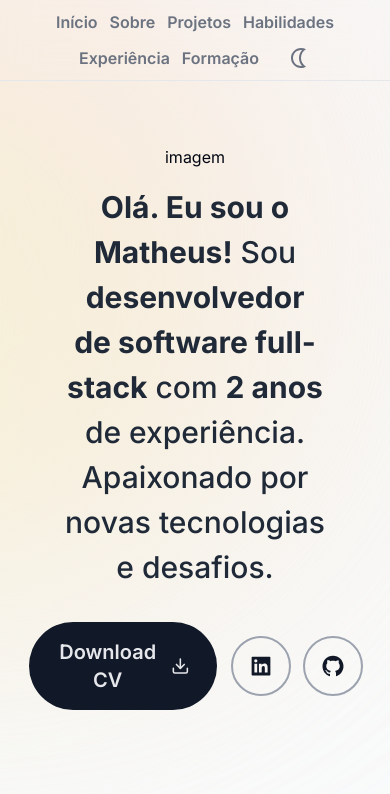
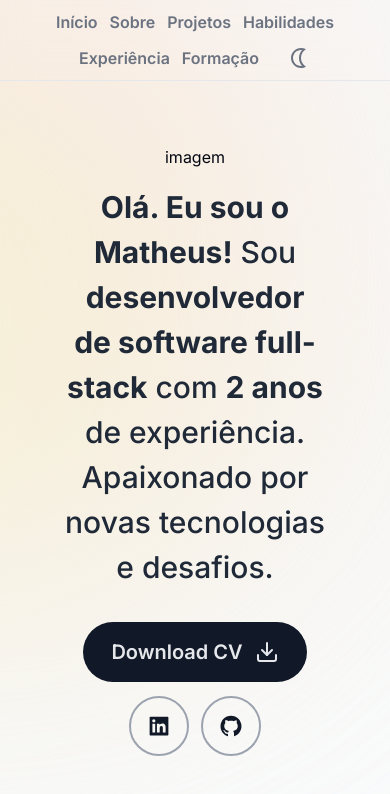
Before and after one commit to matheus-ferreira1/react-portfolio, a React (Vite) app: page / in a window 390 px wide. Shown: the top 794 px of the page. Built offline with nearby package versions, Linux system fonts and the light colour scheme.

Commit message:
fix: hero responsiveness correction

```diff
--- a/src/components/Hero.tsx
+++ b/src/components/Hero.tsx
@@ -18,8 +18,9 @@ const Hero: FC<HeroProps> = ({}) => {
         com <span className="font-bold">2 anos</span> de experiência. Apaixonado
         por novas tecnologias e desafios.
       </h1>
-      <div className="mt-4 z-10 flex items-center justify-center gap-4">
+      <div className="mt-4 z-10 flex flex-col sm:flex-row items-center justify-center gap-4">
         <Button href="" fullWidth label="Download CV" icon={FiDownload} />
+        <div className="flex gap-4">
           <Button
             href="https://www.linkedin.com/in/matheus-ferreira33/"
             outline
@@ -31,6 +32,7 @@ const Hero: FC<HeroProps> = ({}) => {
             icon={AiFillGithub}
           />
         </div>
+      </div>
     </main>
   );
 };
```
Lines whose indentation alone changed are shown as unchanged.
